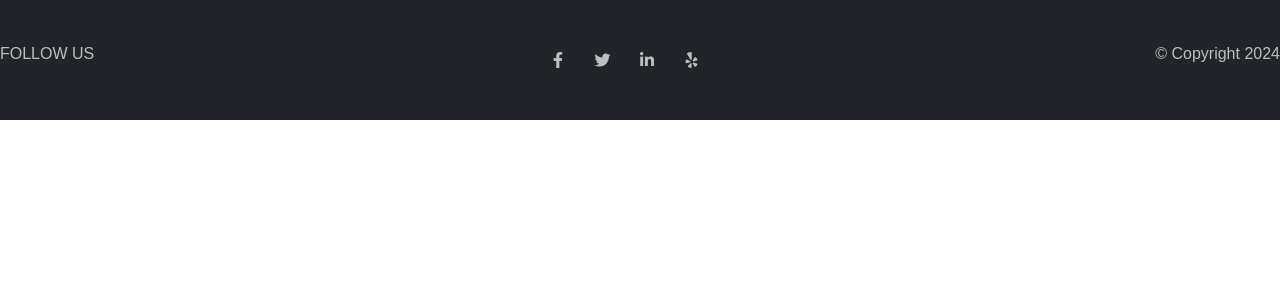
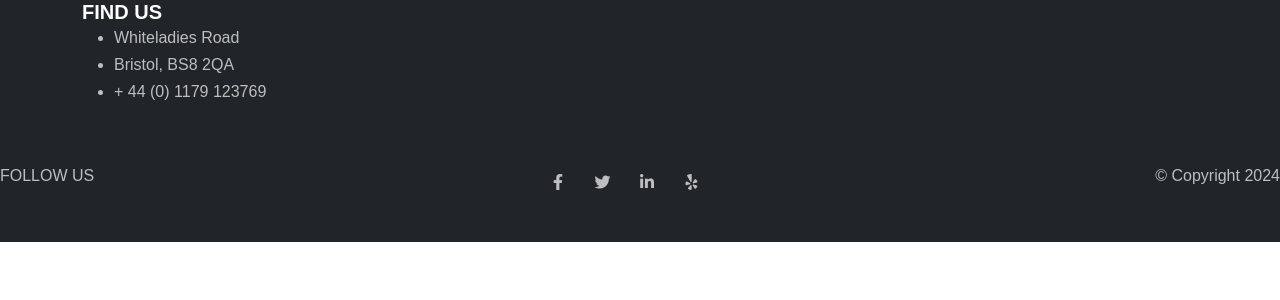
Before and after one commit to vikdts/django-app, a Django app: page / in a window 1280 px wide. Shown: the part 76-376 px from the top of the page. Run offline with Django 3.2, Linux system fonts and the light colour scheme.

Commit message:
add top footer with contact info

```diff
--- a/templates/base.html
+++ b/templates/base.html
@@ -66,6 +66,20 @@
 
     <!-- foooter -->
     <footer class="bg-dark">
+        <div class="footer-top">
+            <div class="container">
+                <div class="row">
+                    <div class="col-lg-3 col-sm-6">
+                        <h5 class="mb-0 text-white contact">FIND US</h5>
+                        <ul>
+                            <li>Whiteladies Road</li>
+                            <li>Bristol, BS8 2QA</li>
+                            <li>+ 44 (0) 1179 123769</li>
+                        </ul>
+                    </div>
+                </div>
+            </div>
+        </div>
       <div class="footer-bottom">
         <div class="row g-4 justify-content-between">
           <div class="col-auto"><p class="mb-0">FOLLOW US</p></div>
```
